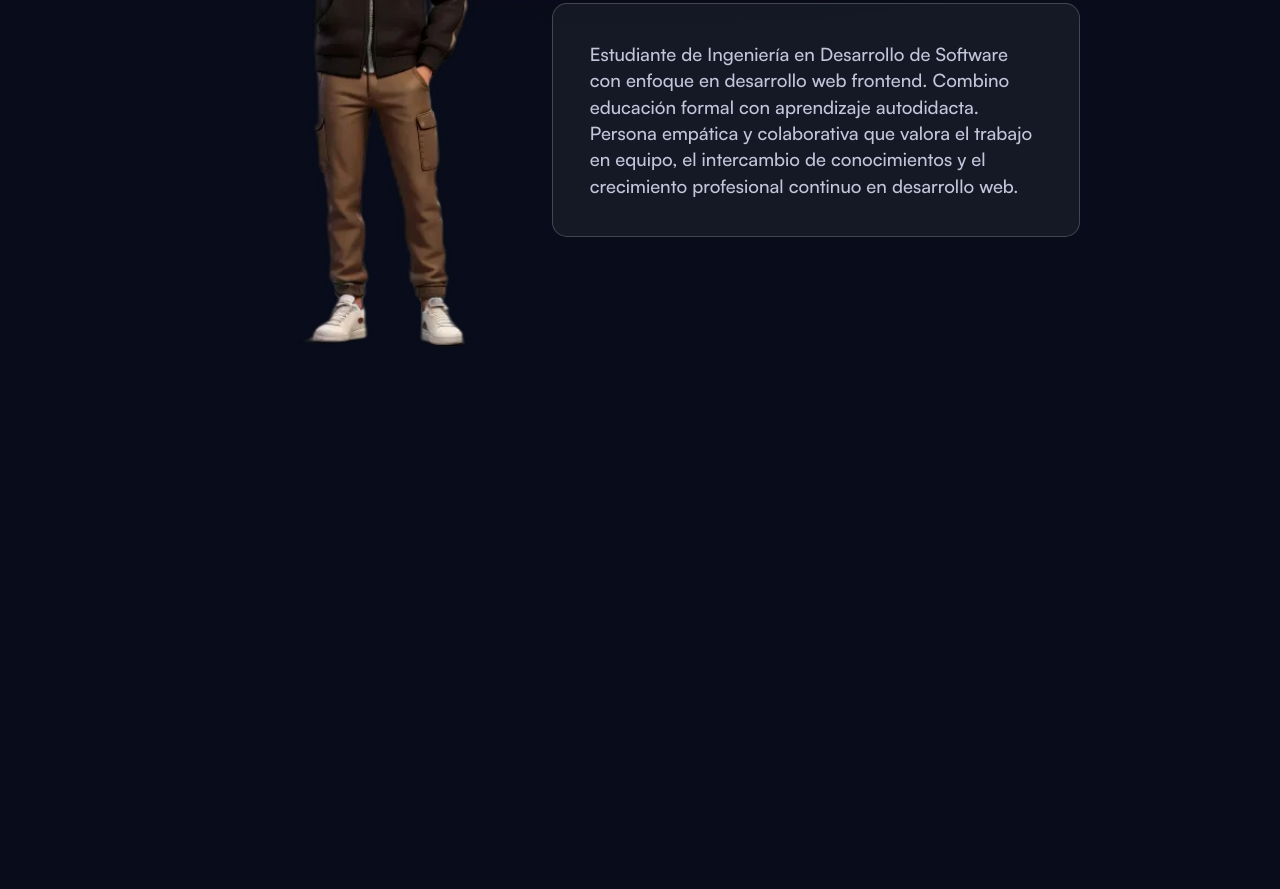
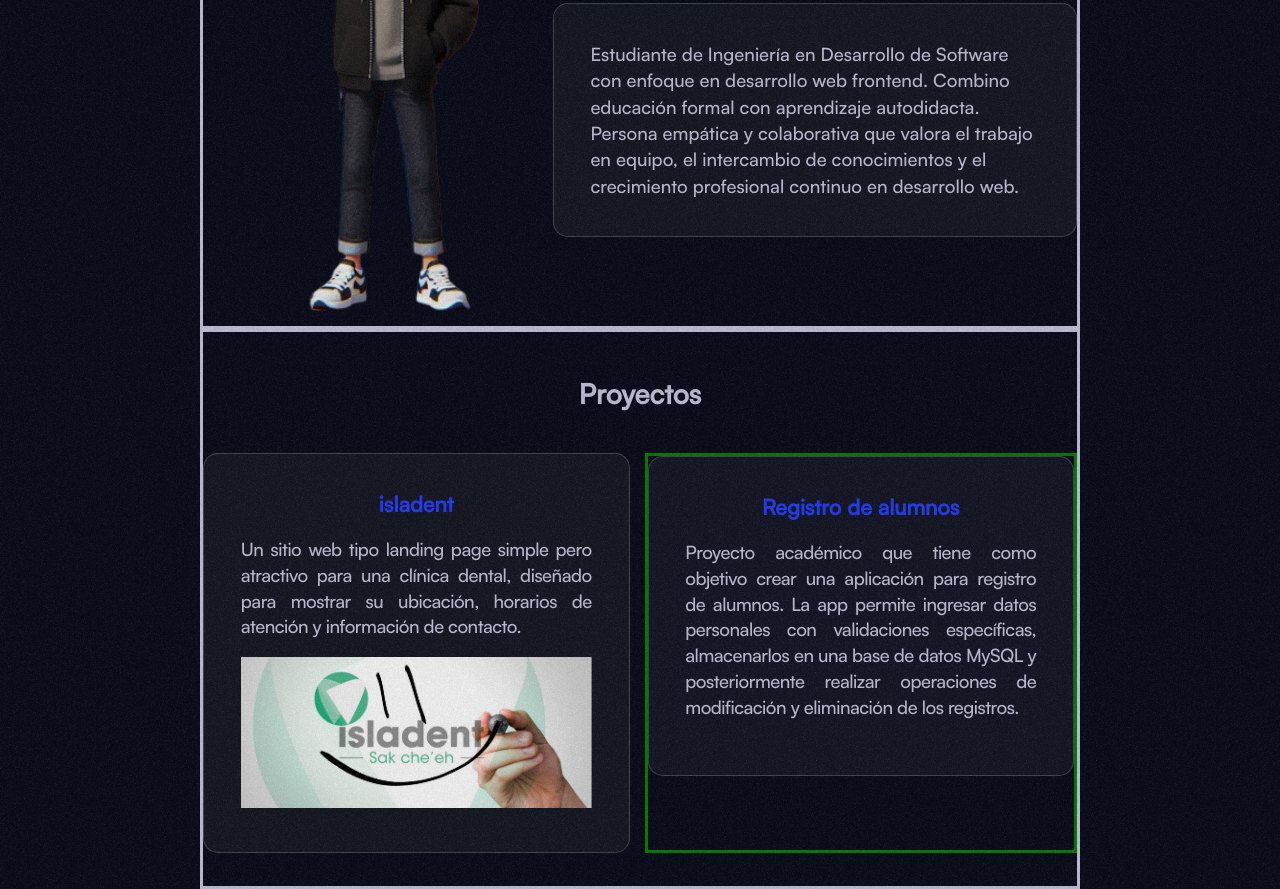
Before and after one commit to INGMIKY/portafolio, an Astro site: page / in a window 1280 px wide. Shown: the part 847-1736 px from the top of the page. Built offline with nearby package versions, Linux system fonts and the light colour scheme; Astro itself is replaced by a stand-in of ours.

Commit message:
Antes de crear borde dinamico

```diff
--- a/src/components/App.tsx
+++ b/src/components/App.tsx
@@ -1,7 +1,9 @@
 import '../styles/App.css';
 import linkedin from '../assets/img/linkedin.png'
 import github from '../assets/img/github.png'
-import yo from '../assets/img/avatar.webp'
+import yo from '../assets/img/yo10R.png'
+import logo from '../assets/img/logo2.png'
+import isladent from '../assets/img/isladent.jpg'
 
 const App = () => {
     return (
@@ -36,8 +38,27 @@ const App = () => {
                         <p className='aboutMe'>Estudiante de Ingeniería en Desarrollo de Software con enfoque en desarrollo web frontend. Combino educación formal con aprendizaje autodidacta. Persona empática y colaborativa que valora el trabajo en equipo, el intercambio de conocimientos y el crecimiento profesional continuo en desarrollo web.</p>
                     </div>
                 </section>
-                <section className='proyects'>
-
+                <section className='projects'>
+                    <h2>Proyectos</h2>
+                    <div className='proyectosContainer'>
+                        <div className='vertical1'>
+                            <article>
+                                <a href="#" className='enlacesProjects'>
+                                    <h3 className='tituloResaltado'>isladent</h3>
+                                    <p>Un sitio web tipo landing page simple pero atractivo para una clínica dental, diseñado para mostrar su ubicación, horarios de atención y información de contacto.</p>
+                                    <img className='imgProyectos' src={isladent.src} alt="" />
+                                </a>
+                            </article>
+                        </div>
+                        <div className='vertical2'>
+                            <article>
+                                <a href="#" className='enlacesProjects'>
+                                    <h3 className='tituloResaltado'>Registro de alumnos</h3>
+                                    <p>Proyecto académico que tiene como objetivo crear una aplicación para registro de alumnos. La app permite ingresar datos personales con validaciones específicas, almacenarlos en una base de datos MySQL y posteriormente realizar operaciones de modificación y eliminación de los registros.</p>
+                                </a>
+                            </article>
+                        </div>
+                    </div>
                 </section>
             </main>
         </>
--- a/src/styles/App.css
+++ b/src/styles/App.css
@@ -21,6 +21,7 @@ body{
     font-size: clamp(1.10rem, 2vw, 1.15rem);
     /* border: solid green; */
     /* height: 100vh; */
+    position: relative;
 }
 
 body::after{
@@ -67,6 +68,8 @@ nav{
     height: 7vh;
 }
 
+
+
     ul{
         list-style: none;
         display: flex;
@@ -88,7 +91,7 @@ section{
     flex-direction: column;
     align-items: center;
     justify-content: center;
-    /* border: solid; */
+    border: solid;
 }
 
     .home{
@@ -143,10 +146,18 @@ section{
         }
 
             .avatar img{
-                width: 80%;
-                /* height: 100%; */
-                /* object-fit: cover; */
+                width: 100%;
+                height: 100%;
+                object-fit: cover;
+                animation: float 3s ease-in-out infinite;
             }
+
+            @keyframes float{
+                0% { transform: translateY(0); }
+                50% { transform: translateY(-20px); } /* Sube */
+                100% { transform: translateY(0); } /* Vuelve a bajar */
+            }
+
 
         .aboutInfoContainer{
             /* border: solid red; */
@@ -206,7 +217,7 @@ section{
                     z-index: -1; /* Envía el desenfoque detrás del icono */
                     transform: scale(0); /* Estado inicial: fondo pequeño */
                     transition: transform 0.7s ease-out;
-                    opacity: 0; /* Ocultar el efecto por defecto */
+                    opacity: 1; /* Ocultar el efecto por defecto */
 
                 }
 
@@ -215,26 +226,6 @@ section{
                     opacity: 1; /* Mostrar el efecto al pasar el cursor */
                 }
 
-                    /* .glowRedes{
-                        border: solid red;
-                        width: 100%;
-                        height: 100%;
-                        position: relative;
-                    } */
-
-                        /* .glowRedes::after{
-                            border: solid green;
-                            content: "";
-                            position: absolute;
-                            top: 0;
-                            left: 48%;
-                            width: 50%;
-                            height: 50%;
-                            box-shadow: 0 0 #fff6;
-                            z-index: -1;
-                            filter: blur(1px);
-                            transition: .7s ease;
-                        } */
 
 
                     .redesSociales img{
@@ -260,10 +251,84 @@ section{
                 unicode-bidi: isolate;
             }
 
+    .projects{
+
+        display: flex;
+    }
+
+    .tituloResaltado{
+        color: #273df7;
+    }
+
+        .projects h2{
+            margin: 10px 0px 40px 0px;
+        }
+
+        .proyectosContainer{
+            display: flex;
+            gap: 15px;
+
+        }
+
+            .vertical1{
+                /* border: solid red; */
+                flex: 1;
+                width: 100%;
+                text-align: center;
+            }
+
+
+                .imgProyectos{
+                    width: 100%;
+
+                }
+/*
+                .vertical1 p{
+                    font-size: clamp(0.8rem, 2vw, 1.15rem);;
+                } */
+
+            .vertical2{
+                border: solid green;
+                flex: 1;
+                width: 100%;
+                text-align: center;
+            }
+
+                /* .vertical2 p{
+                    font-size: clamp(0.8rem, 2vw, 1.15rem);;
+                } */
+
+                article{
+                position: relative;
+                border: 1px solid rgba(255, 255, 255, .2);
+                padding: 1em;
+                border-radius: 15px;
+                line-height: 0.7cm;
+                background: rgba(255, 255, 255, .05);
+                font-size: 0.9em;
+                }
+
+
+                    .enlacesProjects{
+                        text-decoration: none;
+                        color: #c2c6da;
+                    }
+
+                .vertical1 p, .vertical2 p{
+                    text-align: left;
+                    /* text-align-last: left; */
+                    /* hyphens: auto; */
+                    line-height: 1.4em;
+                    word-break: break-word;
+                    letter-spacing: -0.5px;
+                }
+
 /* Diseño para movil */
 @media (max-width: 480px){
 
 }
+
+
 
 /* Estilos para tablet */
 @media (min-width: 481px) and (max-width: 768px) {
@@ -288,4 +353,16 @@ section{
     .btnCV{
         width: 30%;
     }
+
+
+    /* projects */
+    article{
+        padding: 2em;
+        font-size: 1em;
+    }
+
+    .vertical1 p, .vertical2 p{
+        text-align: justify;
+
+    }
 }
```
Also changed, not shown: src/assets/img/isladent.jpg (added), src/assets/img/logo2.png (added), src/assets/img/yo10R.png (added), src/assets/img/yo7.jpg (added).
